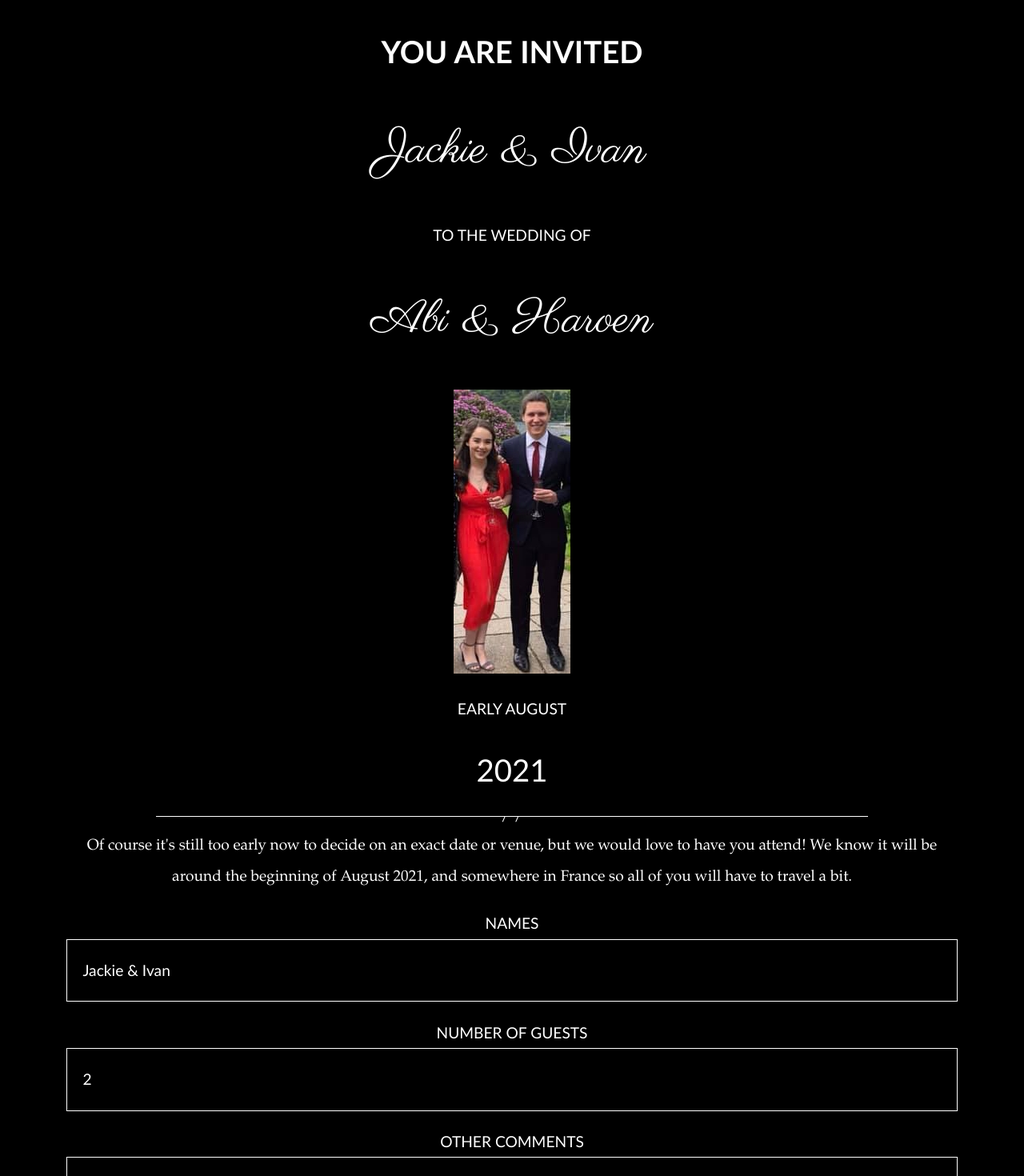
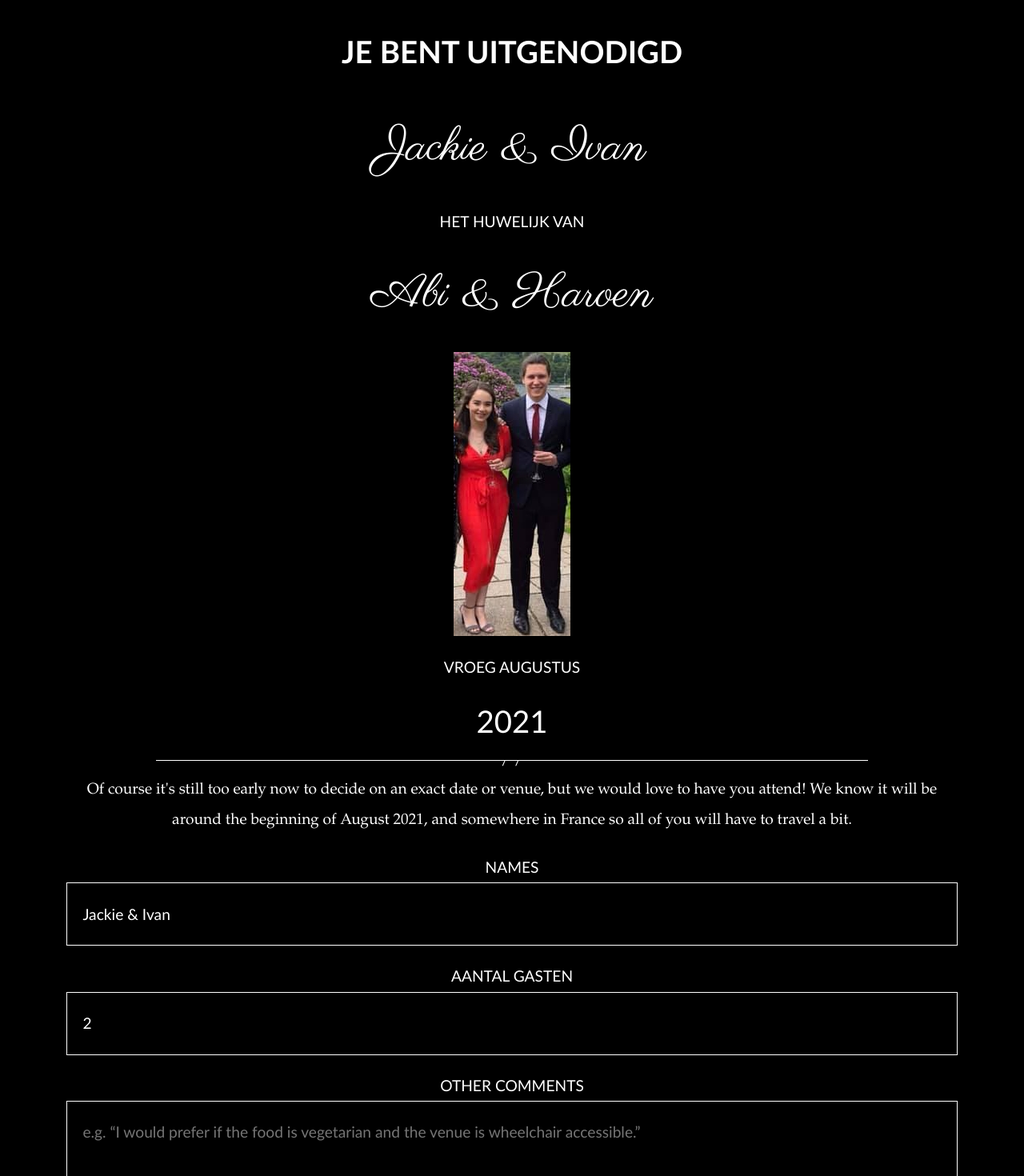
Before and after one commit to Haroenv/wedding-website, a React (Create React App) app: page / in a window 1280 px wide. Shown: the top 1470 px of the page at 80% size. Built offline with nearby package versions, Linux system fonts and the light colour scheme.

Commit message:
translations & typescript

```diff
--- a/package.json
+++ b/package.json
@@ -27,5 +27,10 @@
       "last 1 firefox version",
       "last 1 safari version"
     ]
+  },
+  "devDependencies": {
+    "@types/react": "^16.8.23",
+    "@types/react-dom": "^16.8.4",
+    "typescript": "^3.5.2"
   }
 }
--- a/src/App.js
+++ b/src/App.tsx
@@ -1,15 +1,28 @@
-import React from 'react';
+import React, { useState } from 'react';
 import image from './us-two.jpg';
+import { getTranslation, TranslationKey, Language } from './translations';
 
-const onSubmit = e => {
-  e.preventDefault();
-  const data = new FormData(e.target);
-  console.log([...data]);
-};
+function Form({
+  name,
+  number,
+  getText,
+}: {
+  name: any;
+  number: any;
+  getText: any;
+}) {
+  const [submitted, setSubmitted] = useState(false);
 
-function Form({ name, number }) {
   return (
-    <form className="futura" onSubmit={onSubmit}>
+    <form
+      className="futura"
+      onSubmit={e => {
+        e.preventDefault();
+        const data = new FormData(e.target as HTMLFormElement);
+        console.log(new Map(data));
+        setSubmitted(true);
+      }}
+    >
       <div className="input-group">
         <label htmlFor="form-names">Names</label>
         <input
@@ -21,7 +34,7 @@ function Form({ name, number }) {
         />
       </div>
       <div className="input-group">
-        <label htmlFor="form-number-guests">Number of guests</label>
+        <label htmlFor="form-number-guests">{getText('number_guests')}</label>
         <input
           type="form-number-guests"
           id="number"
@@ -37,7 +50,7 @@ function Form({ name, number }) {
         <textarea
           id="form-comments"
           name="comments"
-          rows="5"
+          rows={5}
           placeholder="e.g. “I would prefer if the food is vegetarian and the venue is wheelchair accessible.”"
         />
       </div>
@@ -84,31 +97,38 @@ function Form({ name, number }) {
       </fieldset>
 
       <div className="input-group">
+        {submitted ? 'Submission received' : null}
         <input type="submit" value="Send" />
       </div>
     </form>
   );
 }
 
-function App({ name, number }) {
+function App({
+  name,
+  number,
+  defaultLanguage,
+}: {
+  name: string;
+  number: number;
+  defaultLanguage: Language;
+}) {
+  const [language, setLanguage] = useState(defaultLanguage);
+  const getText = (key: TranslationKey) => getTranslation(language, key);
+
   return (
-    <div className="App">
-      <h1 className="futura">You are invited</h1>
+    <>
+      <h1 className="futura">{getText('you_are_invited')}</h1>
       <p className="script subtitle">{name}</p>
-      <p className="futura">to the wedding of</p>
-      <p className="subtitle script">Abi &amp; Haroen</p>
-      <img src={image} alt="us together, looking amazing" className="border" />
-      <p className="futura">Early August</p>
+      <p className="futura">{getText('the_wedding_of')}</p>
+      <p className="subtitle script">{getText('abi_and_haroen')}</p>
+      <img src={image} alt={getText('image_alt')} className="border" />
+      <p className="futura">{getText('timing')}</p>
       <p className="futura medium">2021</p>
       <hr className="flourish" />
-      <p>
-        Of course it's still too early now to decide on an exact date or venue,
-        but we would love to have you attend! We know it will be around the
-        beginning of August 2021, and somewhere in France so all of you will
-        have to travel a bit.
-      </p>
-      <Form name={name} number={number} />
-    </div>
+      <p>{getText('paragraph_1')}</p>
+      <Form name={name} number={number} getText={getText} />
+    </>
   );
 }
 
--- a/src/index.css
+++ b/src/index.css
@@ -83,7 +83,7 @@ textarea {
 }
 
 p {
-  margin: 0.5em 0;
+  margin: 0.25em 0;
 }
 
 .inline-radio {
--- a/src/index.js
+++ b/src/index.tsx
@@ -4,6 +4,6 @@ import './index.css';
 import App from './App';
 
 ReactDOM.render(
-  <App name={'Jackie & Ivan'} number={2} />,
+  <App name={'Jackie & Ivan'} number={2} defaultLanguage={'nl'} />,
   document.getElementById('root')
 );
--- /dev/null
+++ b/src/react-app-env.d.ts
@@ -0,0 +1 @@
+/// <reference types="react-scripts" />
--- /dev/null
+++ b/src/translations.ts
@@ -0,0 +1,33 @@
+export const English = {
+  number_guests: 'Number of guests',
+  you_are_invited: 'You are invited',
+  the_wedding_of: 'the wedding of',
+  abi_and_haroen: 'Abi & Haroen',
+  image_alt: 'us together, looking amazing',
+  timing: 'Early August',
+  paragraph_1:
+    "Of course it's still too early now to decide on an exact date or venue, but we would love to have you attend! We know it will be around the beginning of August 2021, and somewhere in France so all of you will have to travel a bit.",
+};
+export const Dutch: typeof English = {
+  number_guests: 'Aantal gasten',
+  you_are_invited: 'Je bent uitgenodigd',
+  the_wedding_of: 'het huwelijk van',
+  abi_and_haroen: 'Abi & Haroen',
+  image_alt: 'ons samen, die er super uit zien',
+  timing: 'Vroeg augustus',
+  paragraph_1:
+    // TODO: translate
+    "Of course it's still too early now to decide on an exact date or venue, but we would love to have you attend! We know it will be around the beginning of August 2021, and somewhere in France so all of you will have to travel a bit.",
+};
+
+const languages = { en: English, nl: Dutch };
+
+export type Language = keyof typeof languages;
+export type TranslationKey = keyof typeof Dutch | keyof typeof English;
+
+export const getTranslation = (language: Language, key: TranslationKey) => {
+  if (languages[language] && languages[language][key]) {
+    return languages[language][key];
+  }
+  return languages['en'][key];
+};
```
Also changed, not shown: tsconfig.json (added, +25 -0 lines), 2 other files (tests, documents, lock files or other folders).
